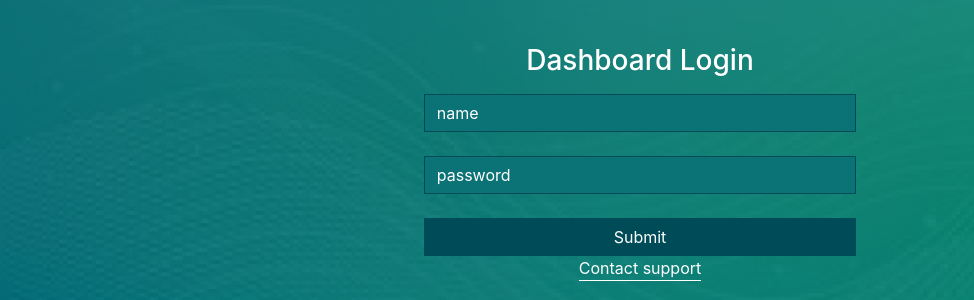
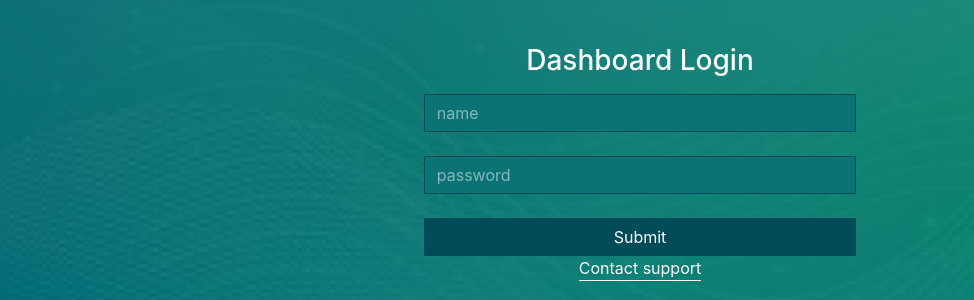
Before and after one commit to Mbalhakim/ChillCheck, a Flask app: template server/templates/login.html in a window 1280 px wide. Shown: the part 215-515 px from the top of the page, without its empty margins (0-974 px from the left). Run offline with Flask 3, Linux system fonts and the light colour scheme; the template is opened without the code that fills it, so the values that code supplies are empty.

Commit message:
Changed input text color to white to make it more readable

```diff
--- a/server/static/css/main.css
+++ b/server/static/css/main.css
@@ -10,9 +10,10 @@
 .input{
     background-color: #0B7275!important;
     border: 1px solid #004B58!important;
+    color: #fff!important;
 }
 .input::placeholder{
-   color: #fff!important;
+   color: rgba(255, 255, 255, 0.5)!important;
 }
 .input:focus{
     box-shadow: none!important;
```
